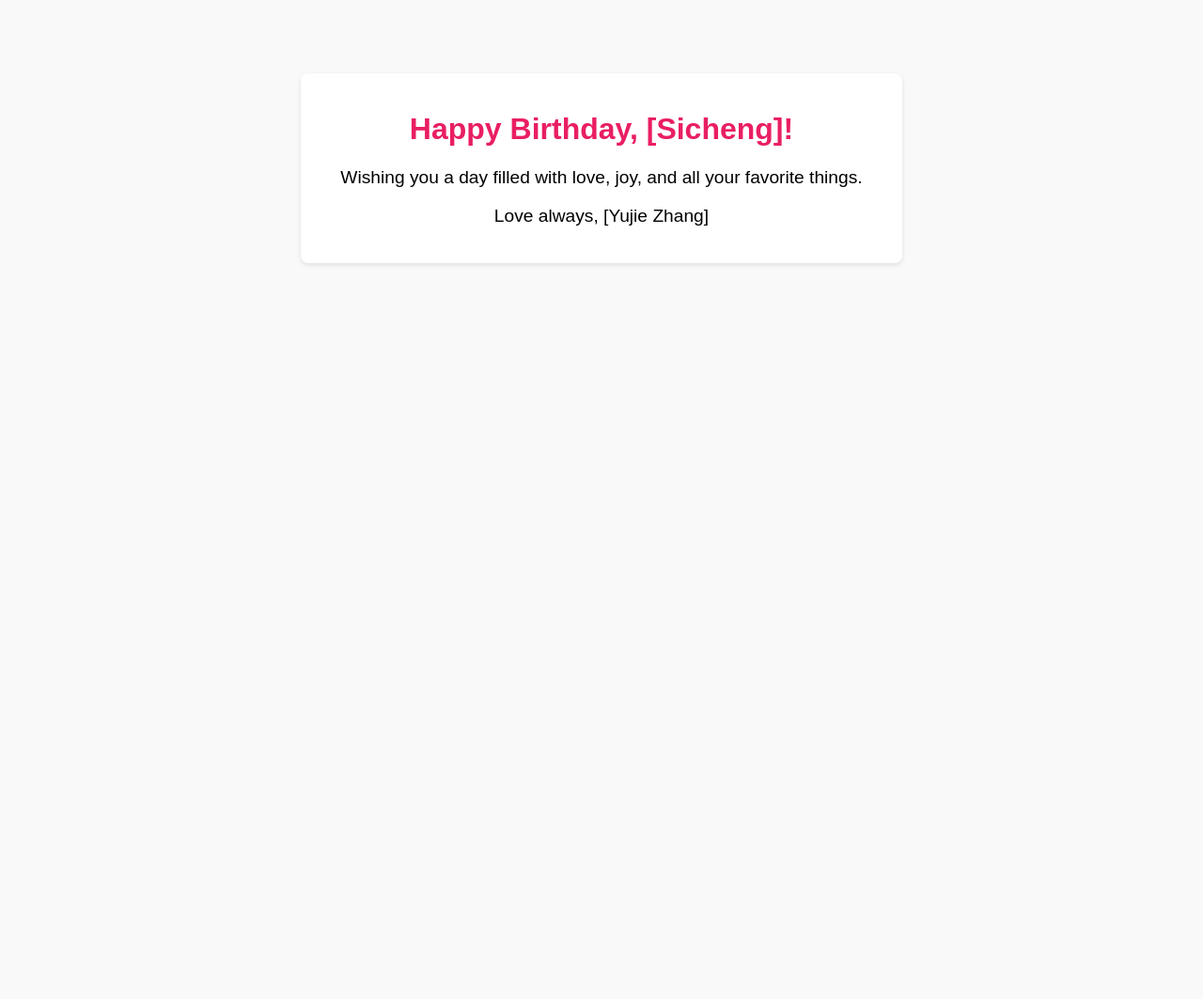
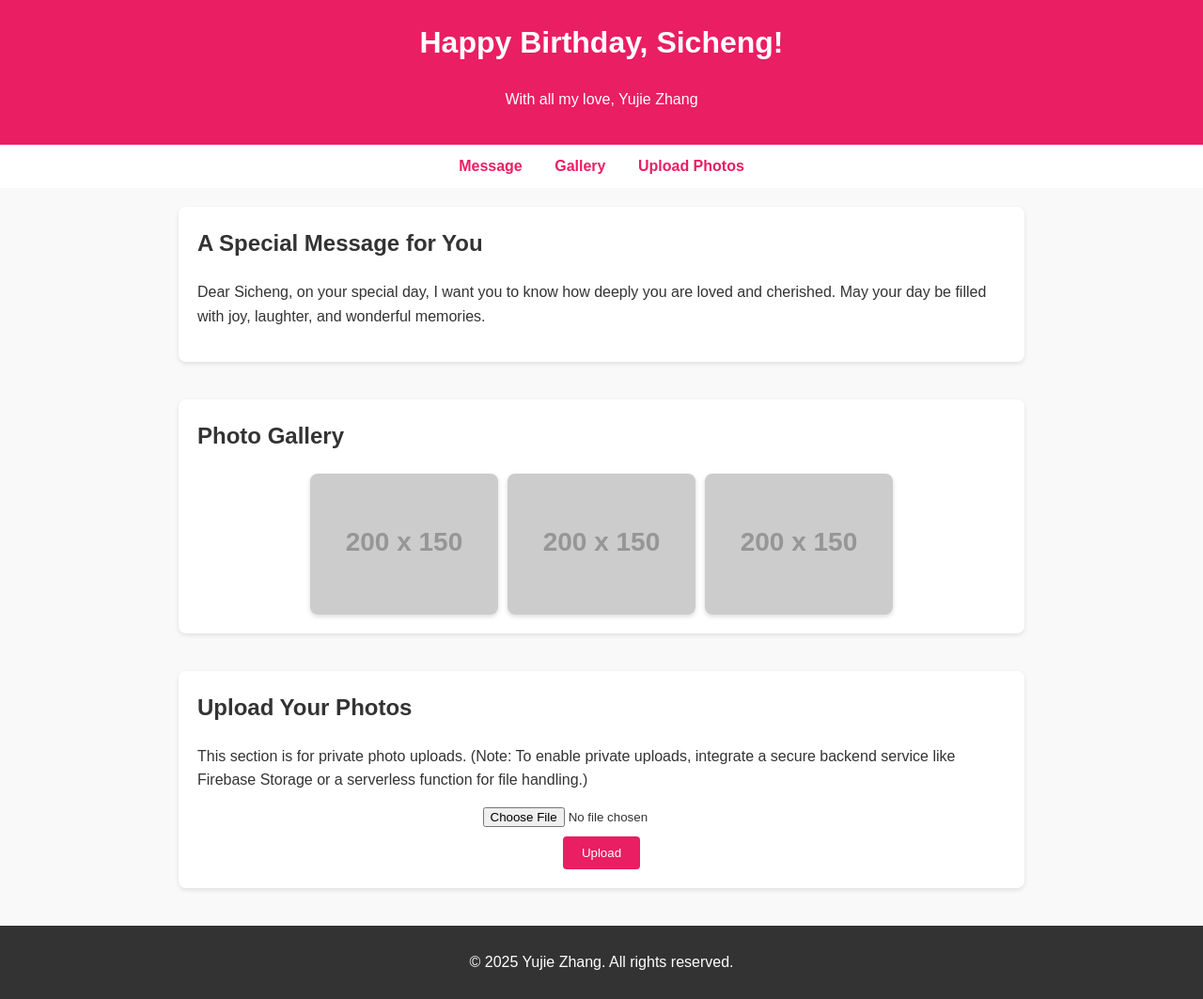
Before and after one commit to yujie4phy/Ilovelsc, a plain HTML site: page index.html in a window 1280 px wide. Shown: the whole page at 94% size. Before the commit the page ends 800 px from the top, so only its background shows below. Drawn offline with nearby package versions, Linux system fonts and the light colour scheme; placeholder pictures from the web are drawn by us.

Commit message:
Update index.html

```diff
--- a/index.html
+++ b/index.html
@@ -3,35 +3,139 @@
 <head>
   <meta charset="UTF-8">
   <meta name="viewport" content="width=device-width, initial-scale=1">
-  <title>Happy Birthday, [My Dear]!</title>
+  <title>Happy Birthday, Sicheng!</title>
+  <!-- Animate.css for simple animations -->
+  <link rel="stylesheet" href="https://cdnjs.cloudflare.com/ajax/libs/animate.css/4.1.1/animate.min.css"/>
   <style>
+    /* Base Styles */
     body {
+      margin: 0;
+      font-family: Arial, sans-serif;
       background: #f9f9f9;
-      font-family: Arial, sans-serif;
+      color: #333;
+      line-height: 1.6;
+    }
+    header {
+      background: #e91e63;
+      color: #fff;
+      padding: 20px;
       text-align: center;
-      padding: 50px;
     }
-    h1 {
+    nav {
+      text-align: center;
+      background: #fff;
+      padding: 10px;
+    }
+    nav a {
+      margin: 0 15px;
       color: #e91e63;
+      text-decoration: none;
+      font-weight: bold;
     }
-    p {
-      font-size: 1.2em;
+    nav a:hover {
+      text-decoration: underline;
     }
-    .message {
+    main {
+      max-width: 900px;
       margin: 20px auto;
-      max-width: 600px;
+      padding: 0 15px;
+    }
+    section {
+      margin-bottom: 40px;
+      background: #fff;
       padding: 20px;
-      background: #fff;
       border-radius: 8px;
       box-shadow: 0 2px 5px rgba(0,0,0,0.1);
+    }
+    h1, h2 {
+      margin-top: 0;
+    }
+    footer {
+      background: #333;
+      color: #fff;
+      text-align: center;
+      padding: 10px;
+    }
+    /* Photo Upload Form */
+    .upload-form input[type="file"] {
+      display: block;
+      margin: 10px auto;
+    }
+    .upload-form input[type="submit"] {
+      background: #e91e63;
+      color: #fff;
+      border: none;
+      padding: 10px 20px;
+      border-radius: 4px;
+      cursor: pointer;
+      display: block;
+      margin: 0 auto;
+    }
+    /* Gallery Grid */
+    .gallery {
+      display: flex;
+      flex-wrap: wrap;
+      gap: 10px;
+      justify-content: center;
+    }
+    .gallery img {
+      max-width: 200px;
+      border-radius: 8px;
+      box-shadow: 0 2px 5px rgba(0,0,0,0.15);
     }
   </style>
 </head>
 <body>
-  <div class="message">
-    <h1>Happy Birthday, [Sicheng]!</h1>
-    <p>Wishing you a day filled with love, joy, and all your favorite things.</p>
-    <p>Love always, [Yujie Zhang]</p>
-  </div>
+  <!-- Header Section -->
+  <header class="animate__animated animate__fadeInDown">
+    <h1>Happy Birthday, Sicheng!</h1>
+    <p>With all my love, Yujie Zhang</p>
+  </header>
+
+  <!-- Navigation -->
+  <nav>
+    <a href="#message">Message</a>
+    <a href="#gallery">Gallery</a>
+    <a href="#upload">Upload Photos</a>
+  </nav>
+
+  <!-- Main Content -->
+  <main>
+    <!-- Birthday Message Section -->
+    <section id="message" class="animate__animated animate__fadeInUp">
+      <h2>A Special Message for You</h2>
+      <p>
+        Dear Sicheng, on your special day, I want you to know how deeply you are loved and cherished. May your day be filled with joy, laughter, and wonderful memories.
+      </p>
+    </section>
+
+    <!-- Photo Gallery Section -->
+    <section id="gallery" class="animate__animated animate__fadeInUp">
+      <h2>Photo Gallery</h2>
+      <div class="gallery">
+        <!-- Replace these placeholders with actual photos or integrate a dynamic gallery later -->
+        <img src="https://via.placeholder.com/200x150?text=Photo+1" alt="Photo 1">
+        <img src="https://via.placeholder.com/200x150?text=Photo+2" alt="Photo 2">
+        <img src="https://via.placeholder.com/200x150?text=Photo+3" alt="Photo 3">
+      </div>
+    </section>
+
+    <!-- Photo Upload Section -->
+    <section id="upload" class="animate__animated animate__fadeInUp">
+      <h2>Upload Your Photos</h2>
+      <p>
+        This section is for private photo uploads. (Note: To enable private uploads, integrate a secure backend service like Firebase Storage or a serverless function for file handling.)
+      </p>
+      <form class="upload-form" method="post" enctype="multipart/form-data">
+        <input type="file" name="photo" accept="image/*">
+        <input type="submit" value="Upload">
+      </form>
+    </section>
+  </main>
+
+  <!-- Footer Section -->
+  <footer class="animate__animated animate__fadeInUp">
+    <p>&copy; 2025 Yujie Zhang. All rights reserved.</p>
+  </footer>
 </body>
 </html>
```
